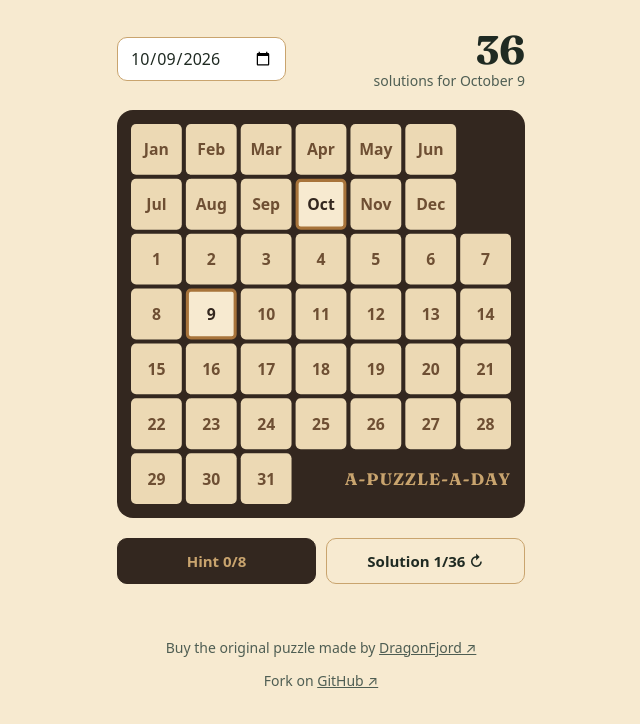
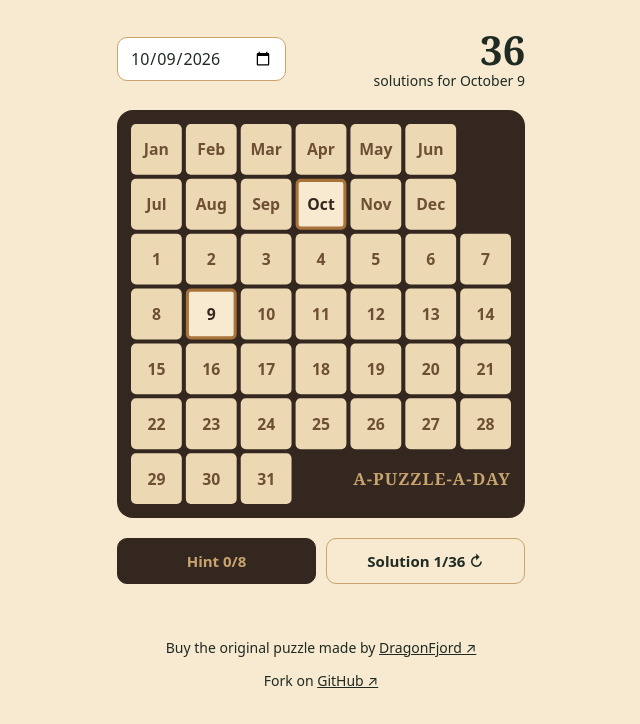
Before and after one commit to tommyno/a-puzzle-a-day-solver, a plain HTML site: page index.html in a window 1280 px wide. Shown: the whole page, without its empty margins (319-959 px from the left). Drawn offline with Linux system fonts and the light colour scheme.

Commit message:
Clean up colors and fonts

```diff
--- a/index.html
+++ b/index.html
@@ -30,12 +30,6 @@
     />
     <meta name="twitter:card" content="summary_large_image" />
     <link rel="icon" href="images/favicon.svg" type="image/svg+xml" />
-    <link rel="preconnect" href="https://fonts.googleapis.com" />
-    <link rel="preconnect" href="https://fonts.gstatic.com" crossorigin />
-    <link
-      rel="stylesheet"
-      href="https://fonts.googleapis.com/css2?family=Fraunces:opsz,wght@9..144,500;9..144,700&display=swap"
-    />
     <link rel="stylesheet" href="styles/style.css" />
   </head>
   <body>
--- a/styles/style.css
+++ b/styles/style.css
@@ -1,8 +1,6 @@
 :root {
-  /* soft sage, like the green on the puzzle box */
   --bg: #f7ead0;
   --text: #1f2a22;
-  --muted: #4f5e53;
   /* dark stained frame */
   --frame: #33271f;
   /* board surface */
@@ -13,7 +11,7 @@
   --gold: #c9a46e;
   /* ring around today's cells */
   --mark: #a8743b;
-  --serif: 'Fraunces', Georgia, serif;
+  --serif: ui-serif, Georgia, 'Times New Roman', serif;
 }
 
 * {
@@ -69,7 +67,6 @@ input[type='date'] {
 
 #count-label {
   font-size: 14px;
-  color: var(--muted);
 }
 
 /* Board: dark wooden frame around an SVG drawn by app.js.
@@ -143,7 +140,6 @@ footer {
   padding: 0 16px 24px;
   text-align: center;
   font-size: 14px;
-  color: var(--muted);
 }
 
 footer a {
@@ -153,7 +149,6 @@ footer a {
 #cooldown {
   margin: 0;
   text-align: center;
-  color: var(--muted);
 }
 
 button {
```
